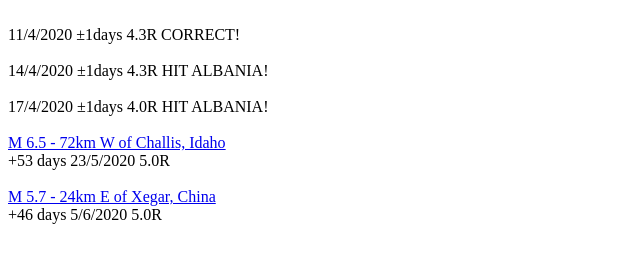
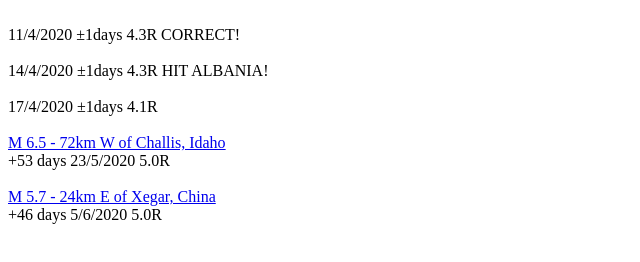
Before and after one commit to dimosgeo/eqsite, a plain HTML site: page index.htm in a window 1280 px wide. Shown: the whole page, without its empty margins (0-640 px from the left). Drawn offline with Linux system fonts and the light colour scheme.

Commit message:
Update index.htm

```diff
--- a/index.htm
+++ b/index.htm
@@ -11,7 +11,7 @@
 	14/4/2020 ±1days	4.3R	HIT ALBANIA!
 	<br>
 	<br>
-	17/4/2020 ±1days	4.0R	HIT ALBANIA!
+	17/4/2020 ±1days	4.1R
 	<br>
 	<br>
 	<a href="https://earthquake.usgs.gov/earthquakes/eventpage/us70008jr5/executive">M 6.5 - 72km W of Challis, Idaho</a><br>
```
